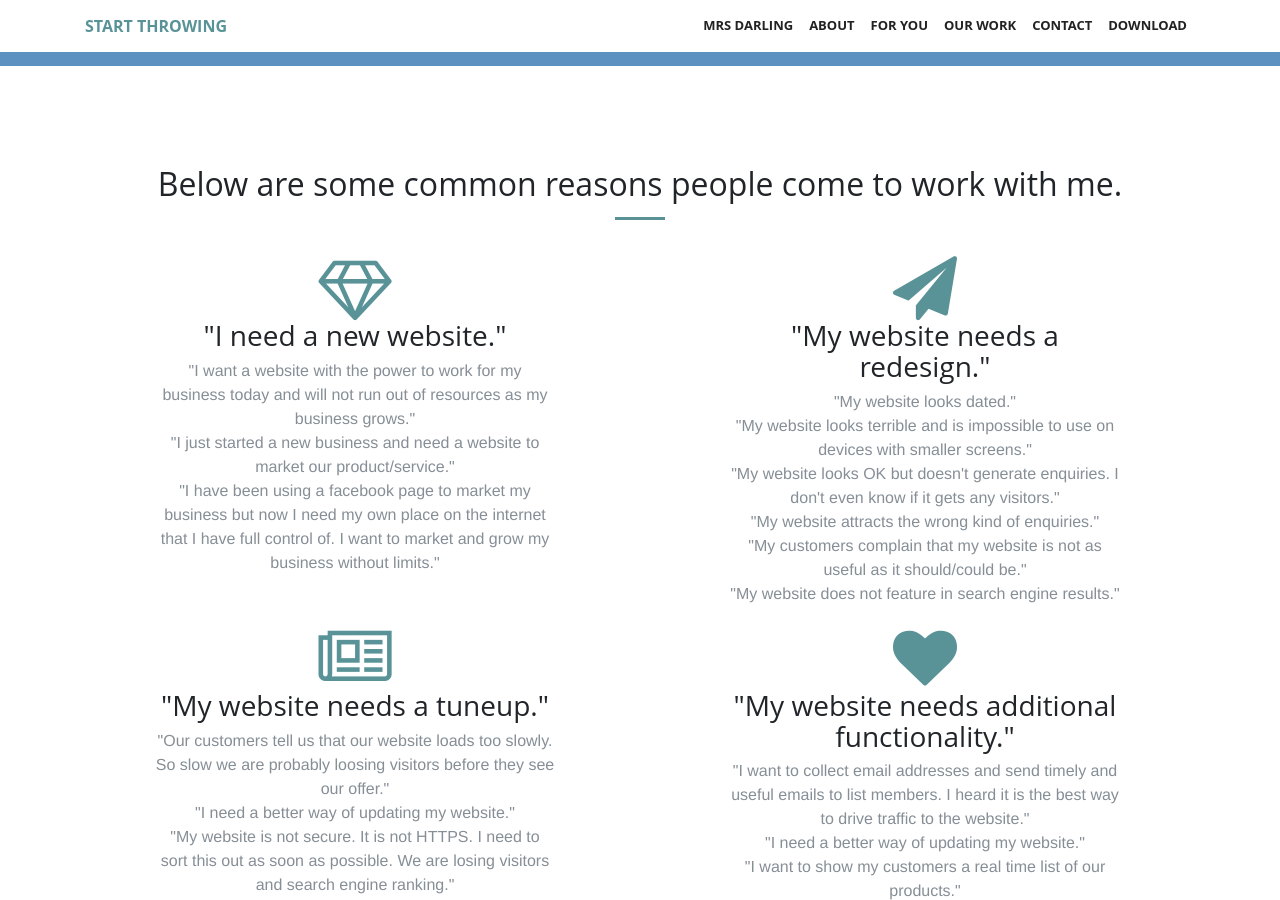
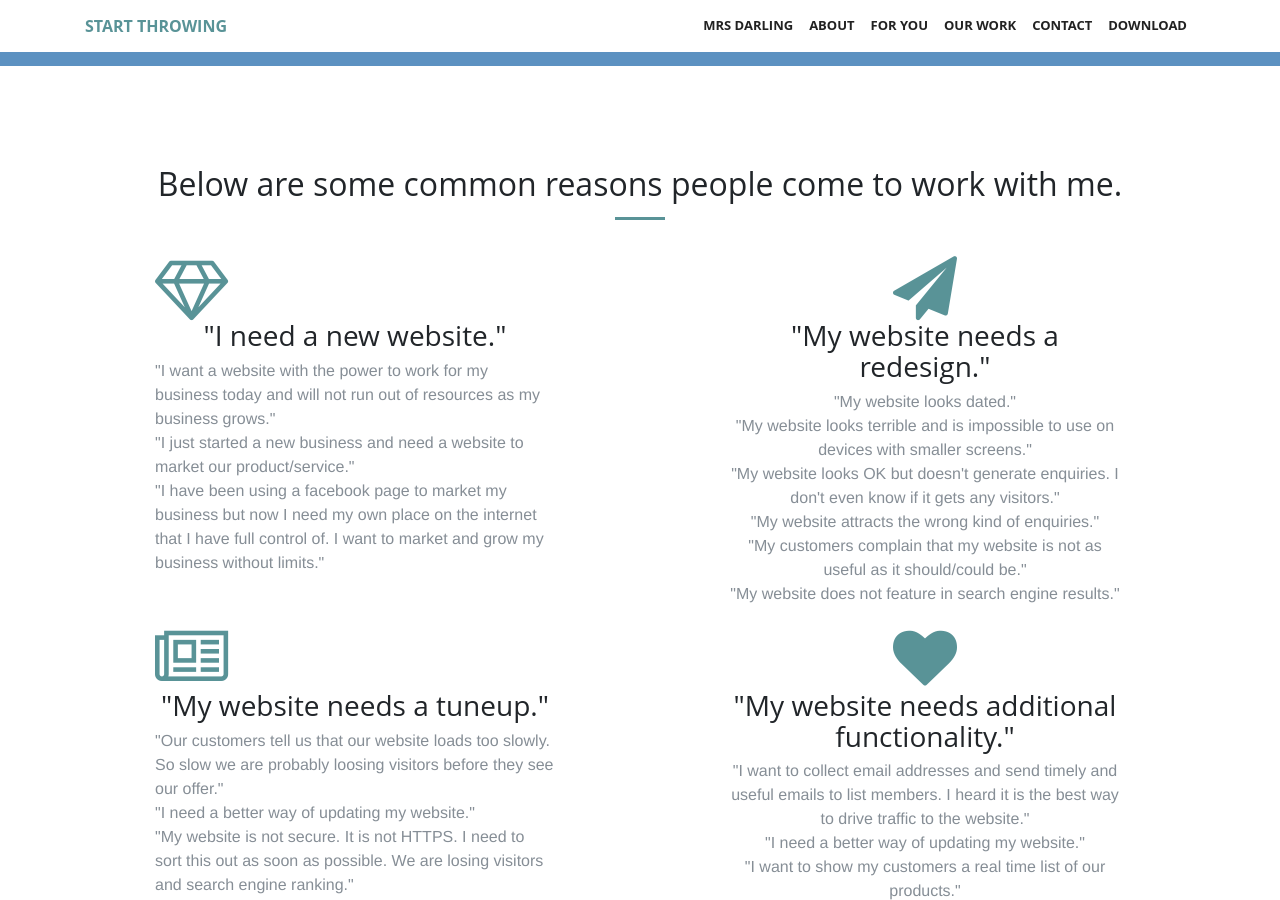
Before and after one commit to primertest-org/ADAADA, a Jekyll site: the page built from index.html, in a window 1280 px wide and 900 px high, scrolled down 902 px. Built offline with Jekyll 4.4.1, drawn with Linux system fonts in a browser that asks for light colours; some web fonts are replaced.

Commit message:
Update services.html

```diff
--- a/_includes/services.html
+++ b/_includes/services.html
@@ -9,10 +9,10 @@
     </div>
     <div class="container">
       <div class="row">
-        <div class="col-lg-6 col-md-6 text-center">
+        <div class="col-lg-6 col-md-6">
           <div class="service-box">
             <i class="fa fa-4x fa-diamond text-primary sr-icons"></i>
-            <h3 class="editable">"I need a new website."</h3>
+            <h3 class="text-center editable">"I need a new website."</h3>
             <p class="text-muted editable">"I want a website with the power to work for my business today and will not run out of resources as my business grows."</p>
             <p class="text-muted editable">"I just started a new business and need a website to market our product/service."</p>
             <p class="text-muted editable">"I have been using a facebook page to market my business but now I need my own place on the internet that I have full control of. I want to market and grow my business without limits."</p>
@@ -21,7 +21,7 @@
         <div class="col-lg-6 col-md-6 text-center">
           <div class="service-box">
             <i class="fa fa-4x fa-paper-plane text-primary sr-icons"></i>
-            <h3 class="editable">"My website needs a redesign."</h3>
+            <h3 class="text-center editable">"My website needs a redesign."</h3>
             <p class="text-muted editable">"My website looks dated."</p>
             <p class="text-muted editable">"My website looks terrible and is impossible to use on devices with smaller screens."</p>
             <p class="text-muted editable">"My website looks OK but doesn't generate enquiries. I don't even know if it gets any visitors."</p>
@@ -33,10 +33,10 @@
        </div>
 
       <div class="row">
-        <div class="col-lg-6 col-md-6 text-center">
+        <div class="col-lg-6 col-md-6">
           <div class="service-box">
             <i class="fa fa-4x fa-newspaper-o text-primary sr-icons"></i>
-            <h3 class="editable">"My website needs a tuneup."</h3>
+            <h3 class="text-center editable">"My website needs a tuneup."</h3>
             <p class="text-muted editable">"Our customers tell us that our website loads too slowly. So slow we are probably loosing visitors before they see our offer."</p>
             <p class="text-muted editable">"I need a better way of updating my website."</p>
             <p class="text-muted editable">"My website is not secure. It is not HTTPS. I need to sort this out as soon as possible. We are losing visitors and search engine ranking."</p>
@@ -46,7 +46,7 @@
         <div class="col-lg-6 col-md-6 text-center">
           <div class="service-box">
             <i class="fa fa-4x fa-heart text-primary sr-icons"></i>
-            <h3 class="editable">"My website needs additional functionality."</h3>
+            <h3 class="text-center editable">"My website needs additional functionality."</h3>
             <p class="text-muted editable">"I want to collect email addresses and send timely and useful emails to list members. I heard it is the best way to drive traffic to the website."</p>
             <p class="text-muted editable">"I need a better way of updating my website."</p>
             <p class="text-muted editable">"I want to show my customers a real time list of our products."</p>
```
